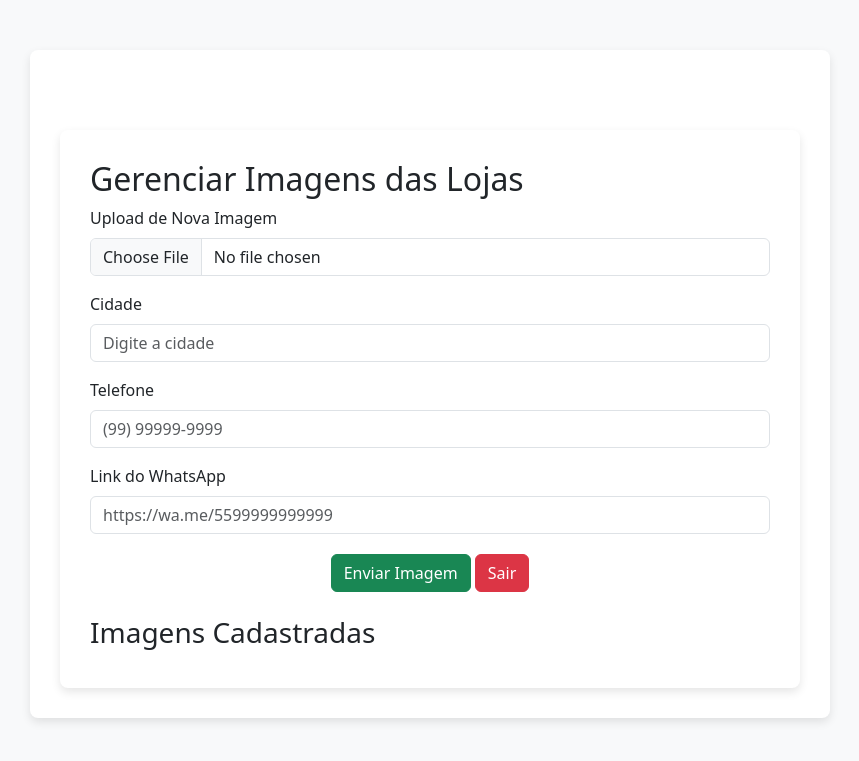
After one commit to Emano4777/poupaqui-admin, a Flask app: template templates/admin_lojas.html in a window 1280 px wide. The commit adds this page. Shown: the top 761 px of the page, without its empty margins (210-1069 px from the left). Run offline with Flask 3, Linux system fonts and the light colour scheme; the template is opened without the code that fills it, so the values that code supplies are empty.

Commit message:
Atualização site

```diff
--- a/app.py
+++ b/app.py
@@ -1,4 +1,4 @@
-from flask import Flask, render_template, request, redirect, url_for, session, jsonify
+from flask import Flask, render_template, request, redirect, url_for, session, jsonify, flash
 import cloudinary
 import cloudinary.uploader
 import cloudinary.api
@@ -18,6 +18,84 @@ cloudinary.config(
 
 app = Flask(__name__)
 app.secret_key = 'segredo123'  # Chave secreta para gerenciar sessões
+
+def load_store_images():
+    """ Busca as imagens das lojas no Cloudinary e garante que os metadados sejam carregados corretamente. """
+    try:
+        timestamp = int(time.time())
+        stores = []
+
+        # 🔹 Buscar imagens com a tag 'lojas_poupAqui', garantindo que os metadados sejam carregados
+        result = cloudinary.api.resources_by_tag("lojas_poupAqui", max_results=20, context=True)
+
+        for img in result["resources"]:
+            context = img.get("context", {}).get("custom", {})  # Obtém os metadados corretamente
+
+            store = {
+                "url": f"{img['secure_url']}?t={timestamp}",
+                "public_id": img["public_id"],
+                "cidade": context.get("cidade", "Cidade Teste"),
+                "telefone": context.get("telefone", "(99) 99999-9999"),
+                "whatsapp": context.get("whatsapp", "https://wa.me/5599999999999")
+            }
+            stores.append(store)
+
+        print("📸 Imagens carregadas:", stores)  # 🔹 Debug: Verificar se os metadados foram carregados corretamente
+
+        return stores
+    except Exception as e:
+        print(f"❌ Erro ao carregar imagens das lojas: {e}")
+        return []
+
+@app.route('/lojas')
+def lojas():
+    lojas = load_store_images()
+    print("Imagens carregadas:", lojas)  # 🔹 Verifica se há imagens na lista
+    return render_template('lojas.html', lojas=lojas)
+
+
+
+@app.route('/admin/lojas', methods=['GET', 'POST'])
+def admin_lojas():
+    if request.method == 'POST':
+        file = request.files.get('file')
+        cidade = request.form.get("cidade")
+        telefone = request.form.get("telefone")
+        whatsapp = request.form.get("whatsapp")
+
+        if not file or file.filename == '':
+            flash('Selecione uma imagem para upload.', 'danger')
+            return redirect(request.url)
+
+        try:
+            # 🔹 Upload da imagem
+            upload_result = cloudinary.uploader.upload(file, tags=["lojas_poupAqui"])
+
+            # 🔹 Define os metadados manualmente após o upload
+            cloudinary.api.update(upload_result["public_id"], context={
+                "cidade": cidade,
+                "telefone": telefone,
+                "whatsapp": whatsapp
+            })
+
+            print("Metadados Atualizados:", cidade, telefone, whatsapp)  # 🔹 Debug
+
+            flash("Imagem enviada com sucesso!", "success")
+        except Exception as e:
+            flash(f"Erro ao enviar imagem: {e}", "danger")
+
+    lojas = load_store_images()
+    return render_template('admin_lojas.html', lojas=lojas)
+
+@app.route('/admin/lojas/delete/<public_id>')
+def delete_loja(public_id):
+    try:
+        cloudinary.uploader.destroy(public_id)
+        flash("Imagem removida com sucesso!", "success")
+    except Exception as e:
+        flash(f"Erro ao excluir imagem: {e}", "danger")
+
+    return redirect(url_for('admin_lojas'))
 
 
 def load_images():
--- a/templates/admin.html
+++ b/templates/admin.html
@@ -65,7 +65,6 @@
                 <option value="logo">Logo (2000x2000)</option>
             </select>
         </div>
-
         <div class="form-group" id="banner-select">
             <label for="banner_type"><strong>Escolha o banner para editar:</strong></label>
             <select name="banner_type" class="form-control">
@@ -74,7 +73,6 @@
                 <option value="BANNER 3">Banner Secundário 2</option>
             </select>
         </div>
-
         <div class="form-group">
             <label for="file"><strong>Upload da Nova Imagem</strong></label>
             <input type="file" name="file" id="file" class="form-control" accept="image/*" required>
--- /dev/null
+++ b/templates/admin_lojas.html
@@ -0,0 +1,97 @@
+<!DOCTYPE html>
+<html lang="pt-br">
+<head>
+    <meta charset="UTF-8">
+    <meta name="viewport" content="width=device-width, initial-scale=1.0">
+    <title>Gerenciar Lojas - Painel Admin</title>
+    <link rel="stylesheet" href="https://cdn.jsdelivr.net/npm/bootstrap@5.3.0/dist/css/bootstrap.min.css">
+    <style>
+        body {
+            background-color: #f8f9fa;
+        }
+        .container {
+            max-width: 800px;
+            margin-top: 50px;
+            background: white;
+            padding: 30px;
+            border-radius: 8px;
+            box-shadow: 0px 4px 10px rgba(0, 0, 0, 0.1);
+        }
+        .btn-container {
+            text-align: center;
+            margin-top: 20px;
+        }
+        .loja-card {
+            position: relative;
+            margin-bottom: 20px;
+            text-align: center;
+        }
+        .delete-btn {
+            position: absolute;
+            top: 10px;
+            right: 10px;
+            background: red;
+            color: white;
+            border: none;
+            padding: 5px;
+            cursor: pointer;
+            border-radius: 5px;
+        }
+    </style>
+</head>
+<body>
+
+<div class="container">
+    <div class="container">
+        <h2>Gerenciar Imagens das Lojas</h2>
+
+        <form method="POST" enctype="multipart/form-data">
+            <div class="mb-3">
+                <label for="file" class="form-label">Upload de Nova Imagem</label>
+                <input type="file" name="file" id="file" class="form-control" accept="image/*" required>
+            </div>
+
+            <div class="mb-3">
+                <label for="cidade" class="form-label">Cidade</label>
+                <input type="text" name="cidade" id="cidade" class="form-control" placeholder="Digite a cidade" required>
+            </div>
+
+            <div class="mb-3">
+                <label for="telefone" class="form-label">Telefone</label>
+                <input type="text" name="telefone" id="telefone" class="form-control" placeholder="(99) 99999-9999" required>
+            </div>
+
+            <div class="mb-3">
+                <label for="whatsapp" class="form-label">Link do WhatsApp</label>
+                <input type="text" name="whatsapp" id="whatsapp" class="form-control" placeholder="https://wa.me/5599999999999" required>
+            </div>
+
+            <div class="btn-container">
+                <button type="submit" class="btn btn-success">Enviar Imagem</button>
+                <a href="{{ url_for('logout') }}" class="btn btn-danger">Sair</a>
+            </div>
+        </form>
+
+    <h3 class="mt-4">Imagens Cadastradas</h3>
+    <div class="row">
+        {% for loja in lojas %}
+        <div class="col-md-4 loja-card">
+            <button class="delete-btn" data-url="{{ url_for('delete_loja', public_id=loja.public_id) }}" onclick="deleteImage(this)">🗑️</button>
+            <img src="{{ loja.url }}" alt="Loja PoupaAqui">
+            <p><strong>{{ loja.cidade }}</strong></p>
+            <p>{{ loja.telefone }}</p>
+            <a href="{{ loja.whatsapp }}" target="_blank">📞 WhatsApp</a>
+        </div>
+        {% endfor %}
+    </div>
+
+    <script>
+        function deleteImage(button) {
+            var url = button.getAttribute("data-url");
+            window.location.href = url;
+        }
+    </script>
+
+</div>
+</body>
+</html>
```
Also changed, not shown: templates/lojas.html (added, +325 -0 lines).
